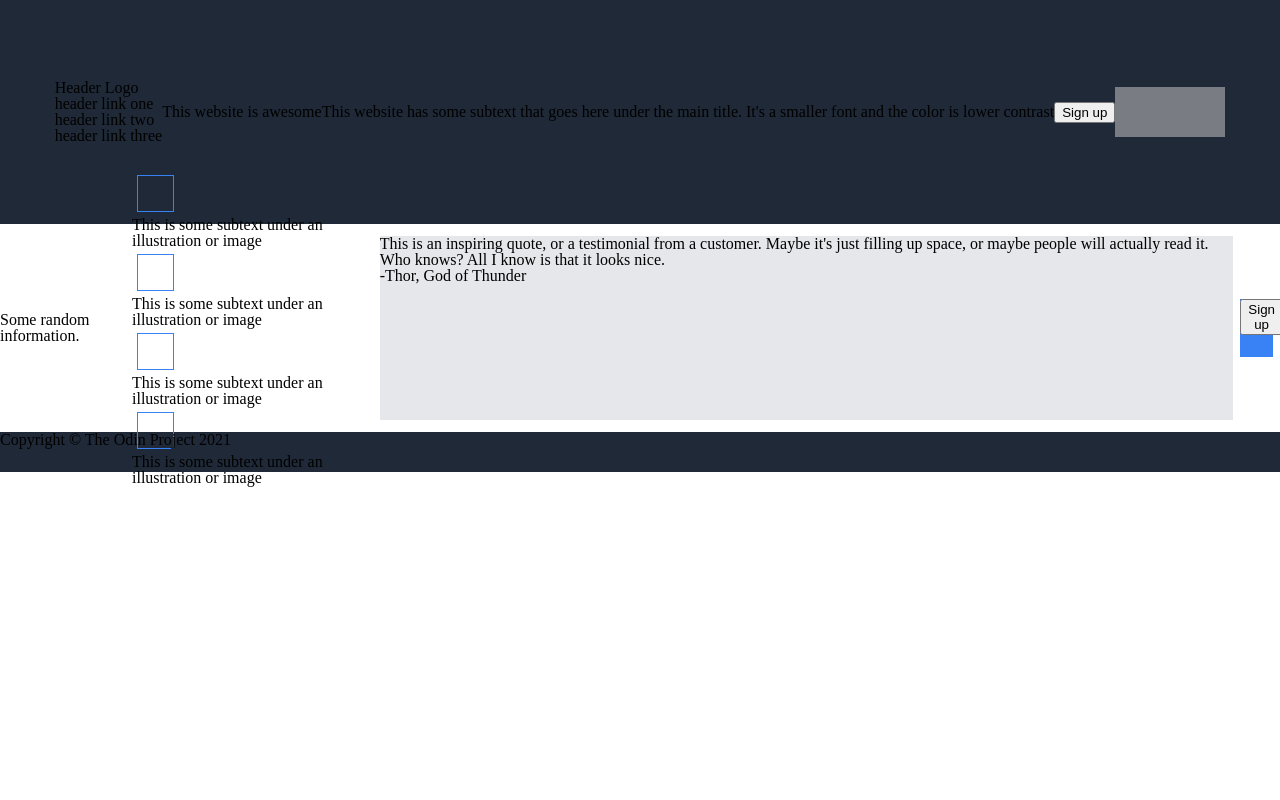
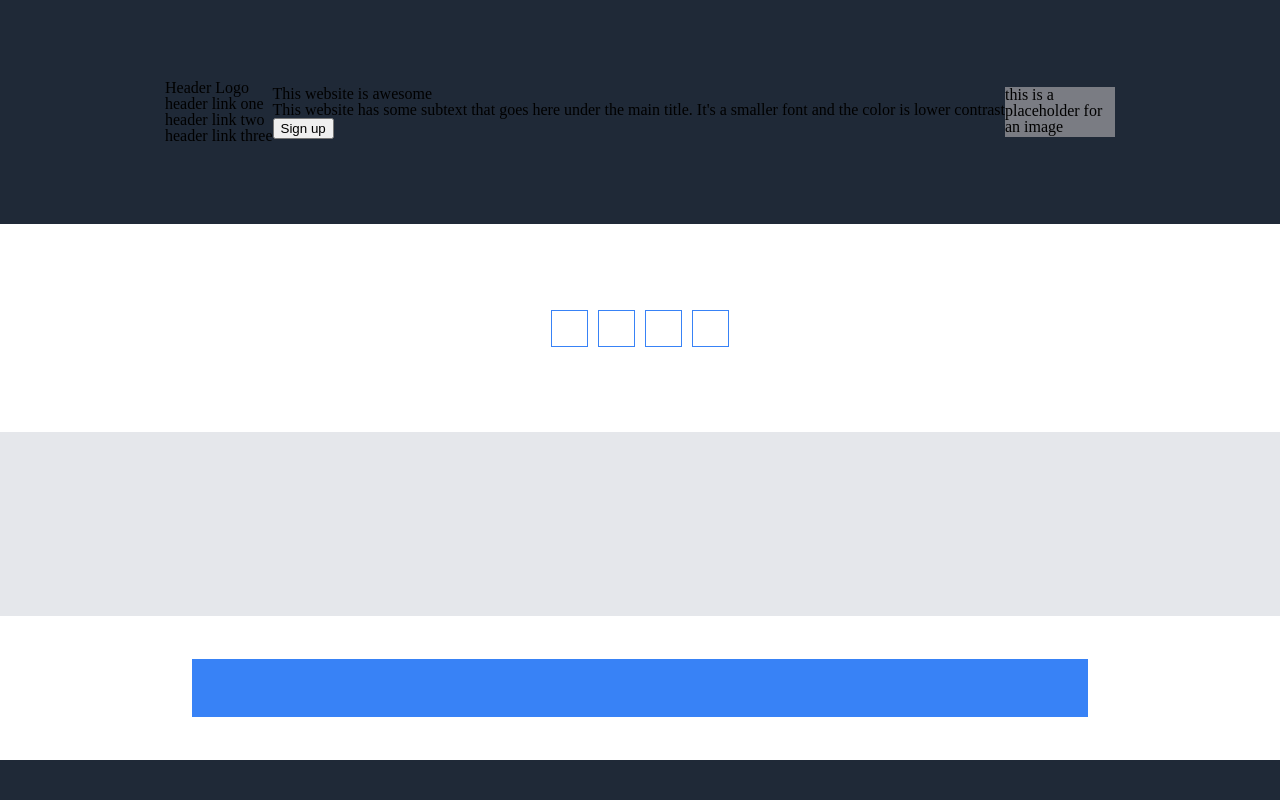
Before and after one commit to Conner-Berg/landing-page, a plain HTML site: page index.html in a window 1280 px wide. Drawn offline with Linux system fonts and the light colour scheme.

Commit message:
Remove text, start from top, add classes

```diff
--- a/index.html
+++ b/index.html
@@ -12,60 +12,43 @@
 		<div class="header">
 			<div class="nav-bar">
 				<div class="header-logo-text">Header Logo</div>
-				<div class="header-link-text">header link one</div>
-				<div class="header-link-text">header link two</div>
-				<div class="header-link-text">header link three</div>
+				<div class="header-links">
+					<div class="header-link-text">header link one</div>
+					<div class="header-link-text">header link two</div>
+					<div class="header-link-text">header link three</div>
+				</div>
 			</div>
 			<div class="site-info">
-				<div class="hero-main-text">This website is awesome</div>
-				<div class="hero-second-text"
-					>This website has some subtext that goes here under the main
-					title. It's a smaller font and the color is lower
-					contrast</div
+				<div class="header-main-text">
+					<div class="header-main-text-title"
+						>This website is awesome</div
+					>
+					<div class="header-main-text-description"
+						>This website has some subtext that goes here under the
+						main title. It's a smaller font and the color is lower
+						contrast</div
+					>
+					<button class="sign-up">Sign up</button>
+				</div>
+				<div class="image-header"
+					><div class="image-placeholder-text"
+						>this is a placeholder for an image</div
+					></div
 				>
-				<button>Sign up</button>
-				<div class="image-header"></div>
 			</div>
 		</div>
 		<div class="center">
 			<div class="top-center">
-				<div class="information-header-text">Some random information.</div>
-				<div class="group-image-and-text">
-					<div class="image-center"></div>
-					<div class="subtext-image-center"
-						>This is some subtext under an illustration or image</div
-					>
-				<div class="group-image-and-text">
-					<div class="image-center"></div>
-					<div class="subtext-image-center"
-						>This is some subtext under an illustration or image</div
-					>
-				</div>
-				<div class="group-image-and-text">
-					<div class="image-center"></div>
-					<div class="subtext-image-center"
-						>This is some subtext under an illustration or image</div
-					>
-				</div>
-				<div class="group-image-and-text">
-					<div class="image-center"></div>
-					<div class="subtext-image-center"
-						>This is some subtext under an illustration or image</div
-					>
-				</div>
+				<div class="image-center"></div>
+				<div class="image-center"></div>
+				<div class="image-center"></div>
+				<div class="image-center"></div>
 			</div>
-			<div class="quote">
-				<div class="main-quote">This is an inspiring quote, or a testimonial from a customer. Maybe it's just filling up space, or maybe people will actually read it. Who knows? All I know is that it looks nice.</div>
-				<div class="name-quote">-Thor, God of Thunder</div>
-			</div>
+			<div class="quote"></div>
 			<div class="bottom-center">
-				<div class="call-to-action">
-					<div class="main-coa"></div>
-					<div class="sub-coa"></div>
-					<button>Sign up</button>
-				</div>
+				<div class="call-to-action"></div>
 			</div>
 		</div>
-		<div class="footer">Copyright © The Odin Project 2021</div>
+		<div class="footer"></div>
 	</body>
 </html>
```
